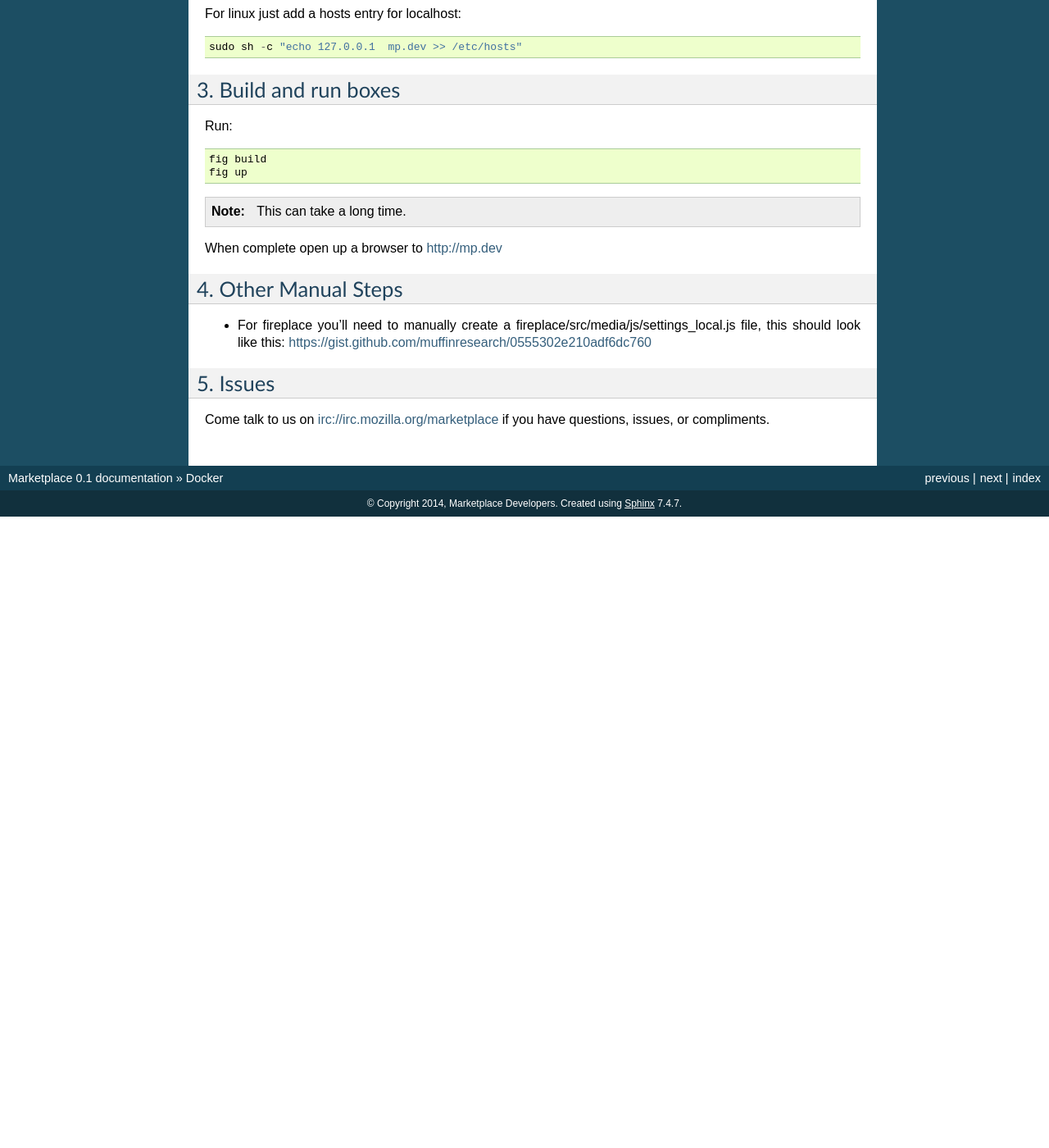
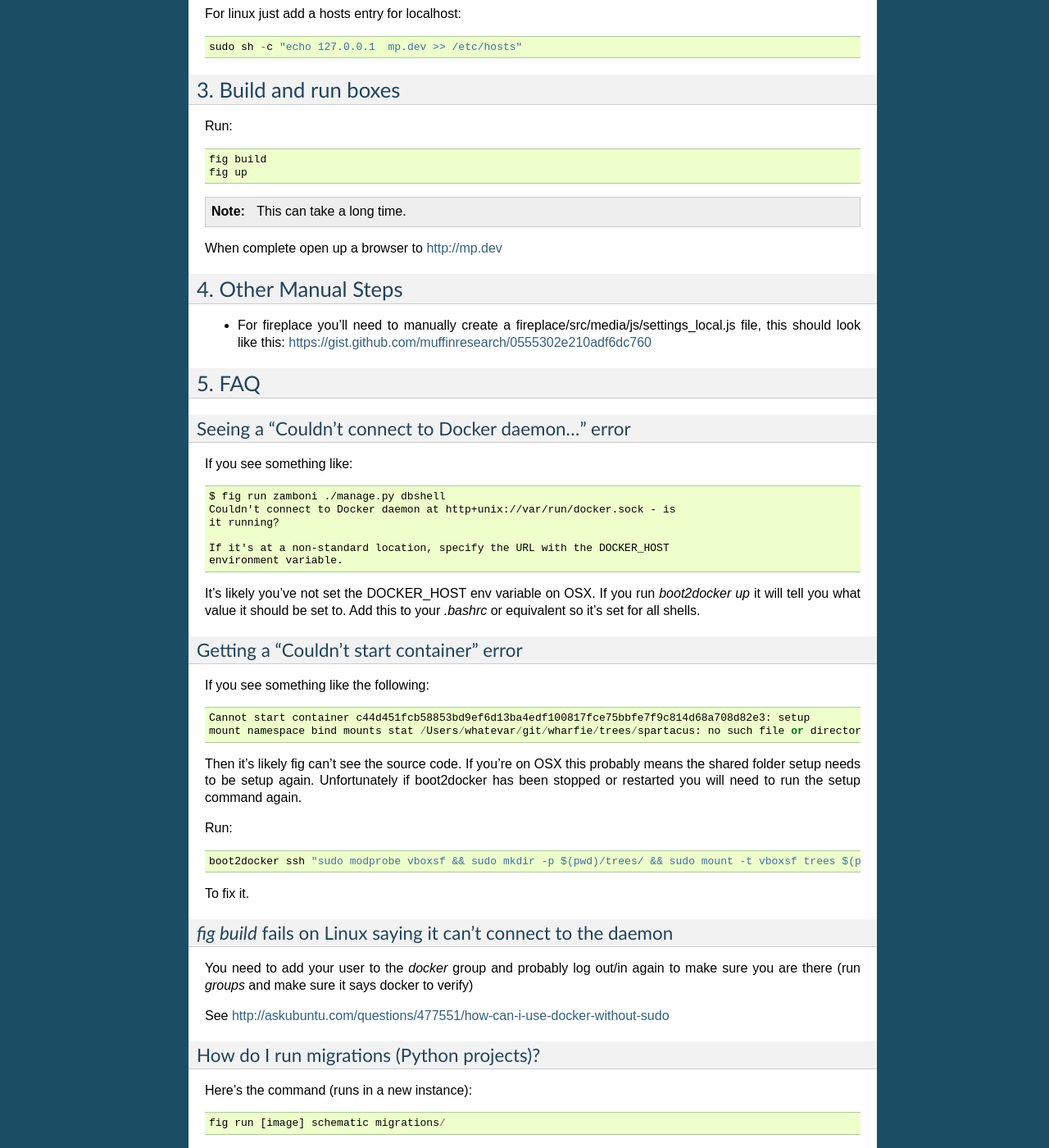
Before and after one commit to mozilla/marketplace-docs, a Sphinx documentation site: the page built from docs/topics/docker.rst, in a window 1280 px wide and 1400 px high, scrolled down 865 px. Shown: the whole window at 82% size. Built offline with Sphinx 7.4.7, drawn with Linux system fonts in a browser that asks for light colours; before the commit the page ends 1495 px from its top, so only the background shows below that; some of the changed text lies outside the part shown.

Commit message:
Add FAQ for docker docs.

```diff
--- a/docs/topics/docker.rst
+++ b/docs/topics/docker.rst
@@ -74,7 +74,99 @@ When complete open up a browser to http://mp.dev
 * For fireplace you'll need to manually create a fireplace/src/media/js/settings_local.js
   file, this should look like this: https://gist.github.com/muffinresearch/0555302e210adf6dc760
 
-5. Issues
+5. FAQ
+------
+
+Seeing a "Couldn't connect to Docker daemon..." error
+~~~~~~~~~~~~~~~~~~~~~~~~~~~~~~~~~~~~~~~~~~~~~~~~~~~~~
+
+If you see something like::
+
+  $ fig run zamboni ./manage.py dbshell
+  Couldn't connect to Docker daemon at http+unix://var/run/docker.sock - is
+  it running?
+
+  If it's at a non-standard location, specify the URL with the DOCKER_HOST
+  environment variable.
+
+It's likely you've not set the DOCKER_HOST env variable on OSX. If you run
+`boot2docker up` it will tell you what value it should be set to. Add this
+to your `.bashrc` or equivalent so it's set for all shells.
+
+Getting a "Couldn't start container" error
+~~~~~~~~~~~~~~~~~~~~~~~~~~~~~~~~~~~~~~~~~~
+
+If you see something like the following::
+
+  Cannot start container c44d451fcb58853bd9ef6d13ba4edf100817fce75bbfe7f9c814d68a708d82e3: setup
+  mount namespace bind mounts stat /Users/whatevar/git/wharfie/trees/spartacus: no such file or directory
+
+Then it's likely fig can't see the source code. If you're on OSX this probably
+means the shared folder setup needs to be setup again. Unfortunately if
+boot2docker has been stopped or restarted you will need to run the setup command again.
+
+Run::
+
+    boot2docker ssh "sudo modprobe vboxsf && sudo mkdir -p $(pwd)/trees/ && sudo mount -t vboxsf trees $(pwd)/trees"
+
+To fix it.
+
+
+`fig build` fails on Linux saying it can't connect to the daemon
+~~~~~~~~~~~~~~~~~~~~~~~~~~~~~~~~~~~~~~~~~~~~~~~~~~~~~~~~~~~~~~~~
+
+You need to add your user to the `docker` group and probably log out/in again to make sure you
+are there (run `groups` and make sure it says docker to verify)
+
+See http://askubuntu.com/questions/477551/how-can-i-use-docker-without-sudo
+
+
+How do I run migrations (Python projects)?
+~~~~~~~~~~~~~~~~~~~~~~~~~~~~~~~~~~~~~~~~~~
+
+Here's the command (runs in a new instance)::
+
+  fig run [image] schematic migrations/
+
+E.g (for zamboni)::
+
+  fig run zamboni schematic migrations/
+
+
+How do I run Python unit tests?
+~~~~~~~~~~~~~~~~~~~~~~~~~~~~~~~
+
+This command will run the unittests in a new instance::
+
+  fig run [image] python ./manage.py test --noinput -s --logging-clear-handlers
+
+E.g. (for zamboni)::
+
+  fig run zamboni python ./manage.py test --noinput -s --logging-clear-handlers
+
+How do I update python/node package deps (rebuild the container)?
+~~~~~~~~~~~~~~~~~~~~~~~~~~~~~~~~~~~~~~~~~~~~~~~~~~~~~~~~~~~~~~~~~
+
+This command is an example for zamboni. If deps have changed they will be installed::
+
+  fig build [project]
+
+E.g (for zippy)::
+
+  fig build zippy
+
+For all projects::
+
+  fig build
+
+Time is drifting in the boot2docker vm.
+~~~~~~~~~~~~~~~~~~~~~~~~~~~~~~~~~~~~~~~
+
+If this should happen you can fix it with::
+
+  boot2docker ssh sudo ntpclient -s -h pool.ntp.org
+
+6. Issues
 ---------
 
 Come talk to us on irc://irc.mozilla.org/marketplace if you have questions,
```
